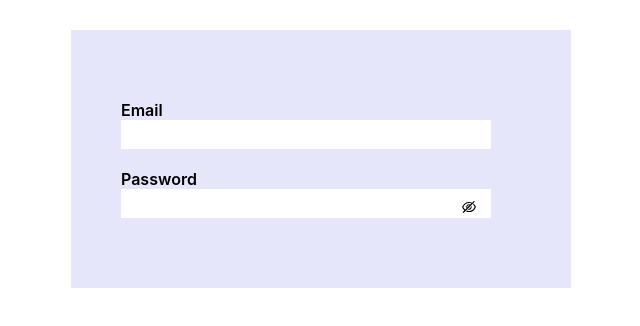
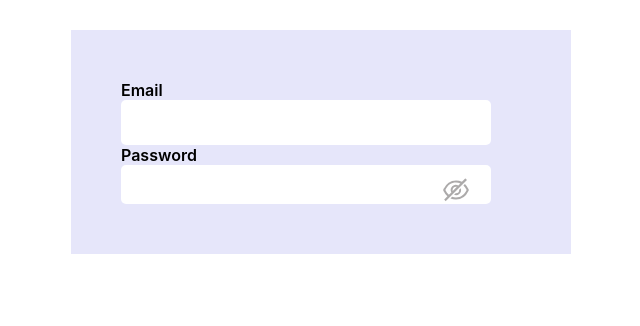
Before and after one commit to Zaibi727/Collection-of-Designs, a React (Create React App) app: page / in a window 1280 px wide. Shown: the top 326 px of the page, without its empty margins (319-959 px from the left). Built offline with nearby package versions, Linux system fonts and the light colour scheme.

Commit message:
Update abstract.module.css

```diff
--- a/src/components/twentySeven/abstract.module.css
+++ b/src/components/twentySeven/abstract.module.css
@@ -13,31 +13,39 @@ button:focus {
 }
 
 .divOne{
-    margin: 20px auto;
+    margin: 0px auto;
 }
 .divTwo{
-    margin: 20px auto;
+    margin: 0px auto;
 }
 .labelEmail{
     font-weight: 600;
+    margin: 3px auto;
 }
 .inputEmail{
     border: none;
-    padding: 7px;
+    padding: 12px;
     max-width: 100%;
     width: 370px;
+    border-radius: 5px;
+    font-size: 18px;
+    font-weight: 500;
 }
 .inputPassword{
     border: none;
-    padding: 7px;
+    padding: 12px;
     max-width: 100%;
     width: 370px;
+    border-radius: 5px;
 }
 .labelPassword{
     font-weight: 600;
+    margin: 20px auto 3px auto;
 }
 .icon{
     position: absolute;
-    margin-left: -30px;
+    margin-left: -50px;
     margin-top: 10px;
+    font-size: 30px;
+    color: rgb(172, 170, 170);
 }
```
